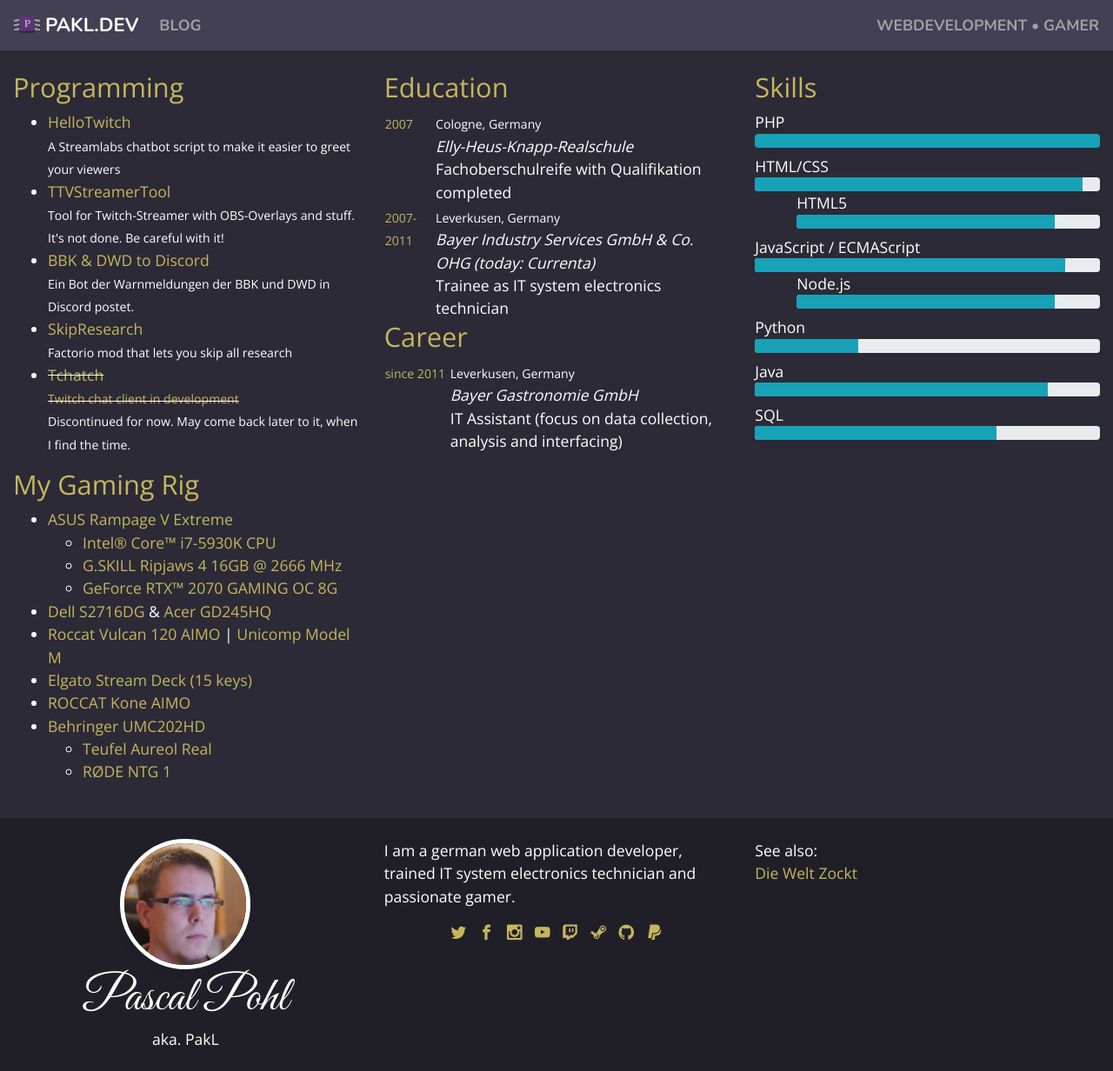
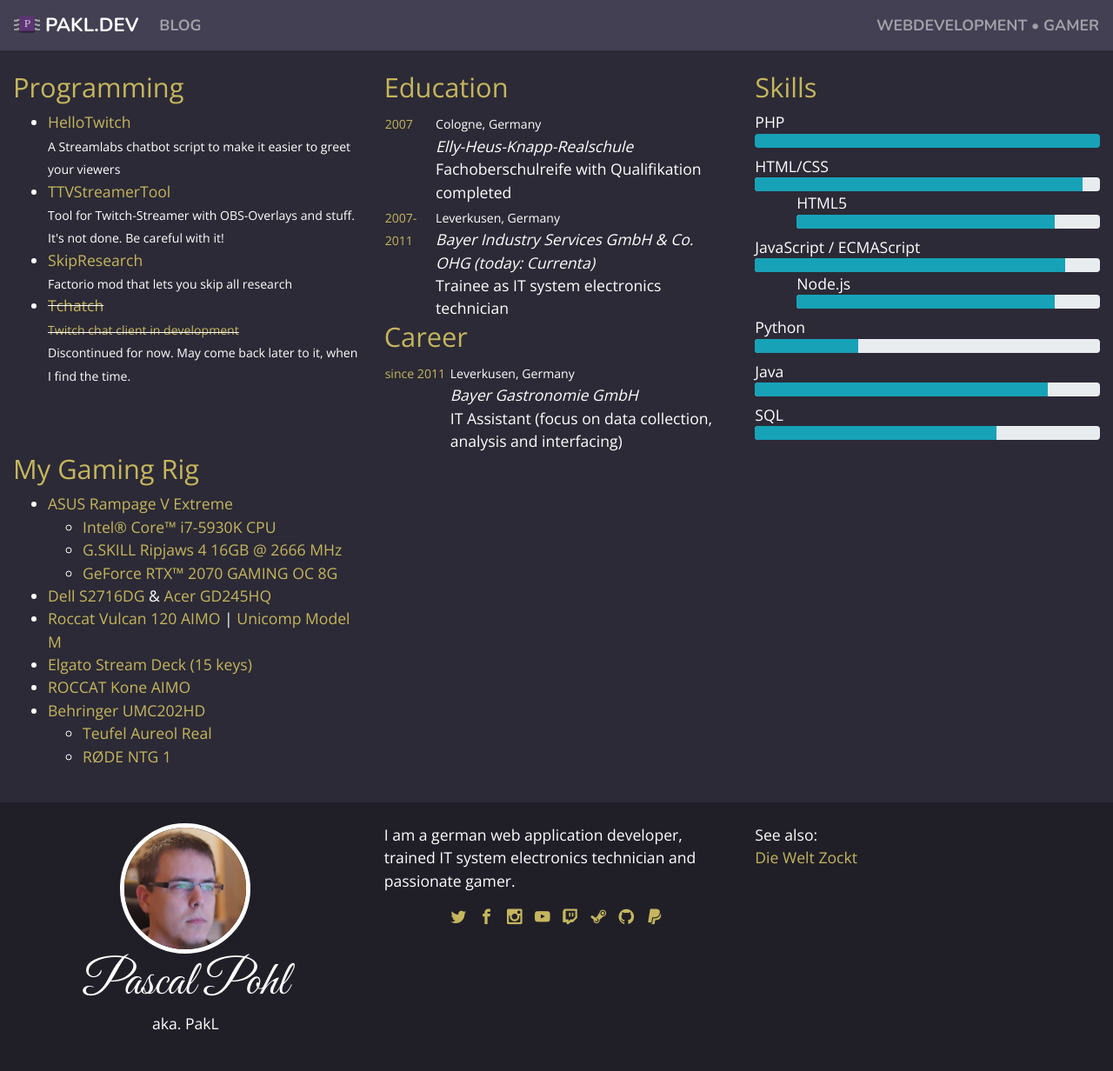
Before and after one commit to PakL/pakl.github.io, a Jekyll site: the page built from index.html, in a window 1280 px wide. Shown: the whole page at 87% size. Built offline with Jekyll 4.4.1, drawn with Linux system fonts in a browser that asks for light colours; some web fonts are replaced.

Commit message:
Update index.html

```diff
--- a/index.html
+++ b/index.html
@@ -9,7 +9,6 @@
 			<ul>
 				<li><a href="https://github.com/PakL/HelloTwitch" target="_blank">HelloTwitch</a><br><small>A Streamlabs chatbot script to make it easier to greet your viewers </small></li>
 				<li><a href="/TTVStreamerTool/" target="_blank">TTVStreamerTool</a><br><small>Tool for Twitch-Streamer with OBS-Overlays and stuff. It's not done. Be careful with it!</small></li>
-				<li><a href="https://github.com/PakL/bbk-dwd-to-discord">BBK & DWD to Discord</a><br><small>Ein Bot der Warnmeldungen der BBK und DWD in Discord postet.</small></li>
 				<li><a href="https://github.com/PakL/SkipResearch-Factorio" target="_blank">SkipResearch</a><br><small>Factorio mod that lets you skip all research</small></li>
 				<li><del><a href="https://github.com/PakL/Tchatch" target="_blank">Tchatch<br><small>Twitch chat client in development</small></a></del><br><small>Discontinued for now. May come back later to it, when I find the time.</small></li>
 			</ul>
```
